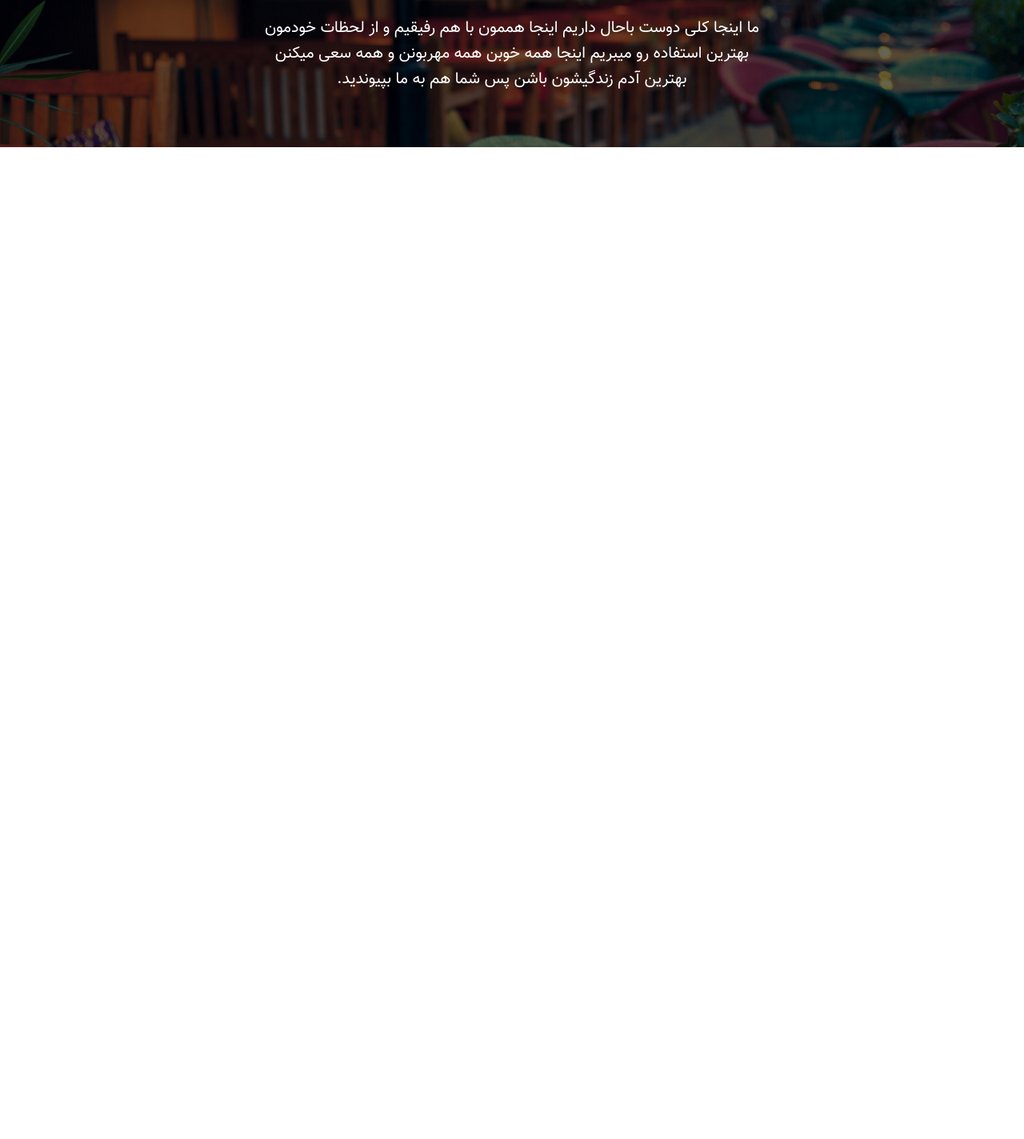
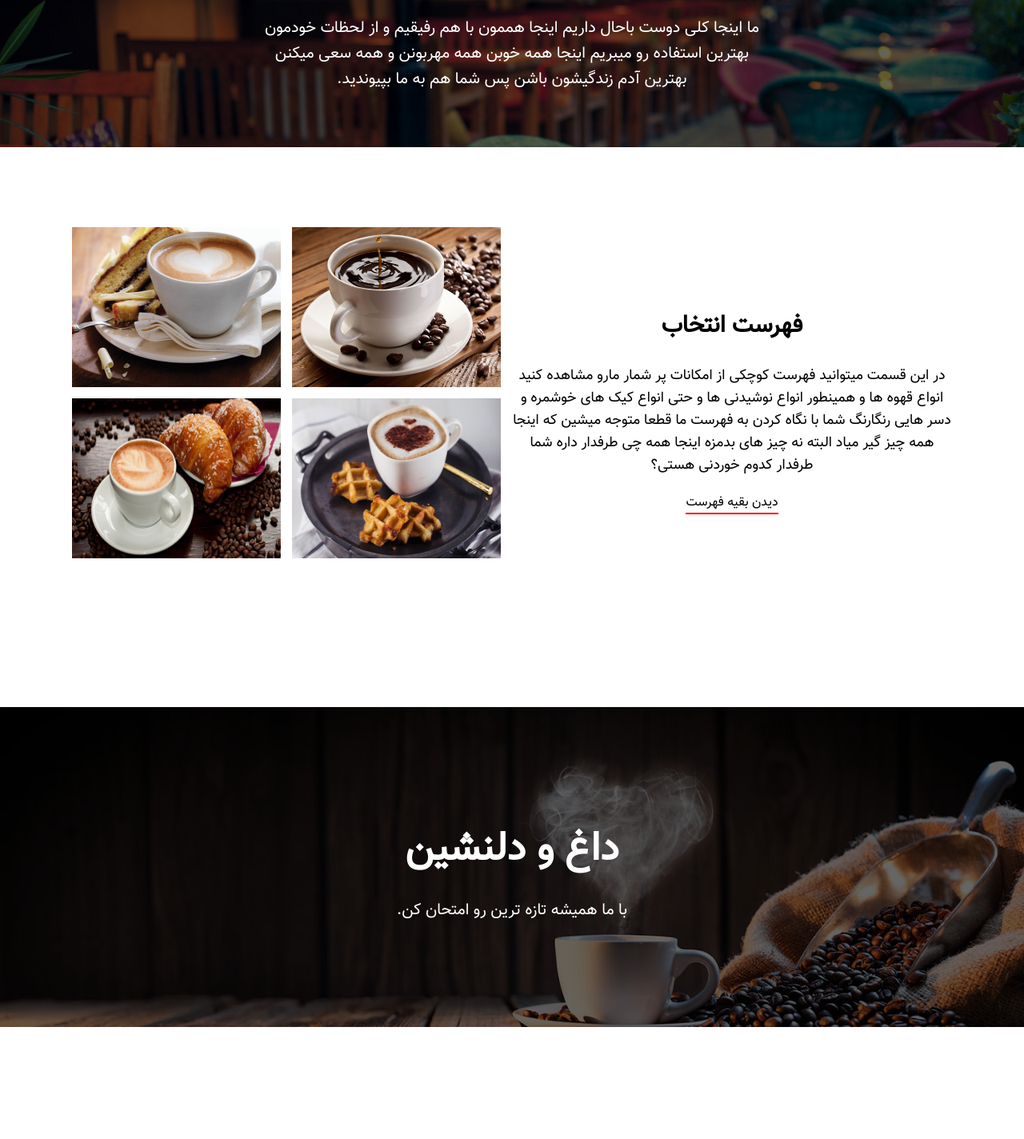
Before and after one commit to qaderi1/cofeeShopTemplate, a plain HTML site: page index.htm in a window 1280 px wide. Shown: the part 1626-3050 px from the top of the page at 80% size. Before the commit the page ends 1950 px from the top, so only its background shows below. Drawn offline with Linux system fonts and the light colour scheme; files whose address does not match are found by name.

Commit message:
hot section

```diff
--- a/css/style.css
+++ b/css/style.css
@@ -136,3 +136,75 @@ header .header-desc {
   font-size: 20px;
   margin: auto;
 }
+
+#menu {
+  width: 100%;
+  text-align: center;
+  height: 500px;
+  padding: 100px 0px;
+}
+#menu .menu-desk {
+  width: 50%;
+  float: right;
+  margin: auto;
+}
+#menu .menu-desk h1 {
+  font-size: 30px;
+  margin-top: 100px;
+}
+#menu .menu-desk p {
+  font-size: 18px;
+  margin-bottom: 20px;
+}
+#menu .menu-desk a {
+  color: black;
+  text-decoration: none;
+  border-bottom: 2px solid red;
+}
+
+#menu .menu-img {
+  width: 50%;
+  float: right;
+}
+
+#menu .menu-img ul {
+  width: 100%;
+}
+
+#menu .menu-img li {
+  width: 50%;
+  float: right;
+  text-align: left;
+  list-style: none;
+  margin-bottom: 5px;
+}
+
+#menu .menu-img li img {
+  width: 95%;
+  height: 200px;
+}
+
+/* hot section  */
+#hot {
+  background-image: url("../images/hot.jpeg");
+  background-size: cover;
+  background-repeat: no-repeat;
+  background-attachment: fixed;
+  padding: 100px;
+  height: 200px;
+  position: relative;
+}
+#hot .hot-title {
+  width: 100%;
+  text-align: center;
+  color: white;
+  margin-top: 140px;
+}
+
+#hot .hot-title h1 {
+  font-size: 50px;
+  margin-bottom: 20px;
+}
+#hot .hot-title p {
+  font-size: 20px;
+}
--- a/index.htm
+++ b/index.htm
@@ -5,7 +5,7 @@
     <meta charset="UTF-8">
     <meta http-equiv="X-UA-Compatible" content="IE=edge">
     <meta name="viewport" content="width=device-width, initial-scale=1.0">
-    <title>Document</title>
+    <title>کافی شاپ رونیتا</title>
     <link rel="stylesheet" href="css/style.css">
 </head>
 
@@ -70,6 +70,37 @@
     </section>
 
 
+    <section id="menu">
+        <div class="container">
+            <div class="menu-desk">
+                <h1>فهرست انتخاب</h1>
+                <p>در این قسمت میتوانید فهرست کوچکی از امکانات پر شمار مارو مشاهده کنید انواع قهوه ها و همینطور انواع
+                    نوشیدنی ها و حتی انواع کیک های خوشمره و دسر هایی رنگارنگ شما با نگاه کردن به فهرست ما قطعا متوجه
+                    میشین که اینجا همه چیز گیر میاد البته نه چیز های بدمزه اینجا همه چی طرفدار داره شما طرفدار کدوم
+                    خوردنی هستی؟</p>
+                <a href="#">دیدن بقیه فهرست</a>
+            </div>
+            <div class="menu-img">
+                <ul>
+                    <li><img src="images/menu.jpg" alt=""></li>
+                    <li><img src="images/menu2.jpg" alt=""></li>
+                    <li><img src="images/menu3.jpg" alt=""></li>
+                    <li><img src="images/menu4.jpg" alt=""></li>
+                </ul>
+            </div>
+        </div>
+    </section>
+
+    <section id='hot'>
+        <div class="overlay">
+            <div class="container">
+                <div class="hot-title">
+                    <h1>داغ و دلنشین</h1>
+                    <p>با ما همیشه تازه ترین رو امتحان کن.</p>
+                </div>
+            </div>
+        </div>
+    </section>
 </body>
 
 </html>
```
